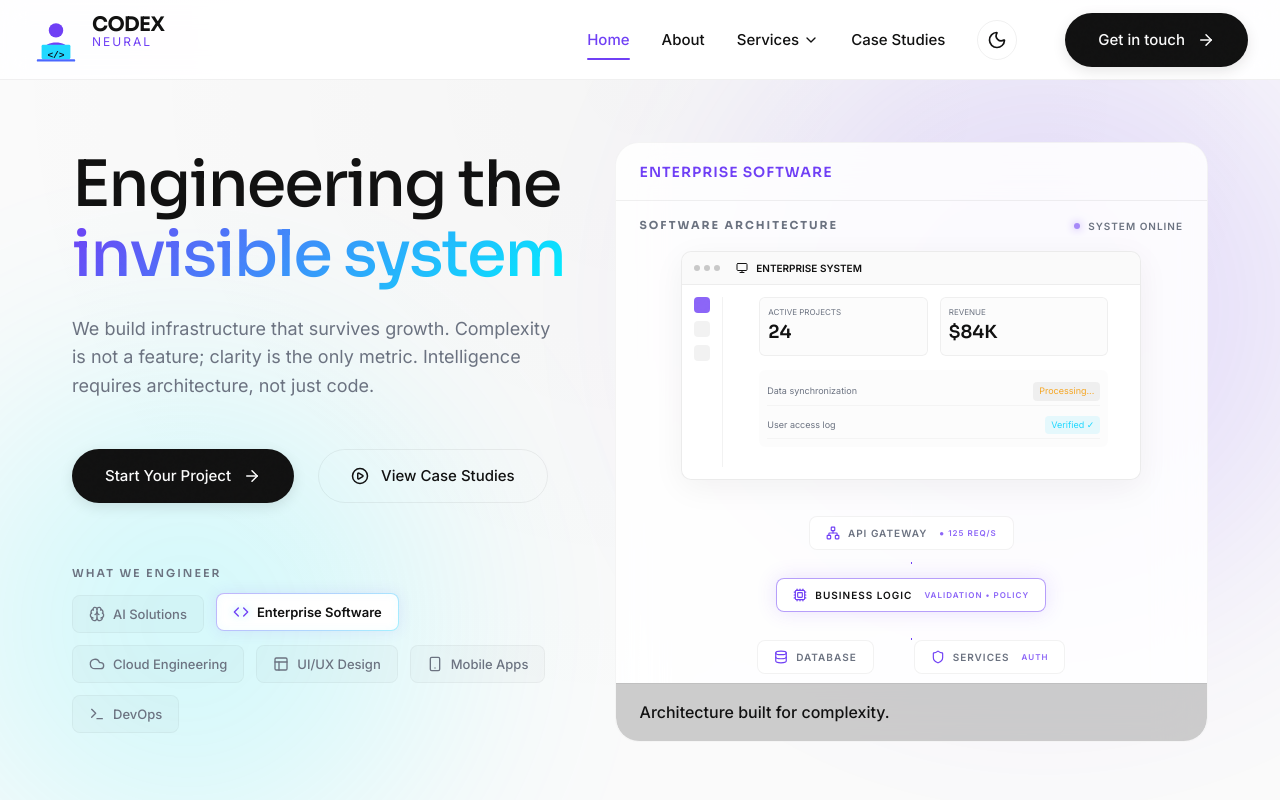
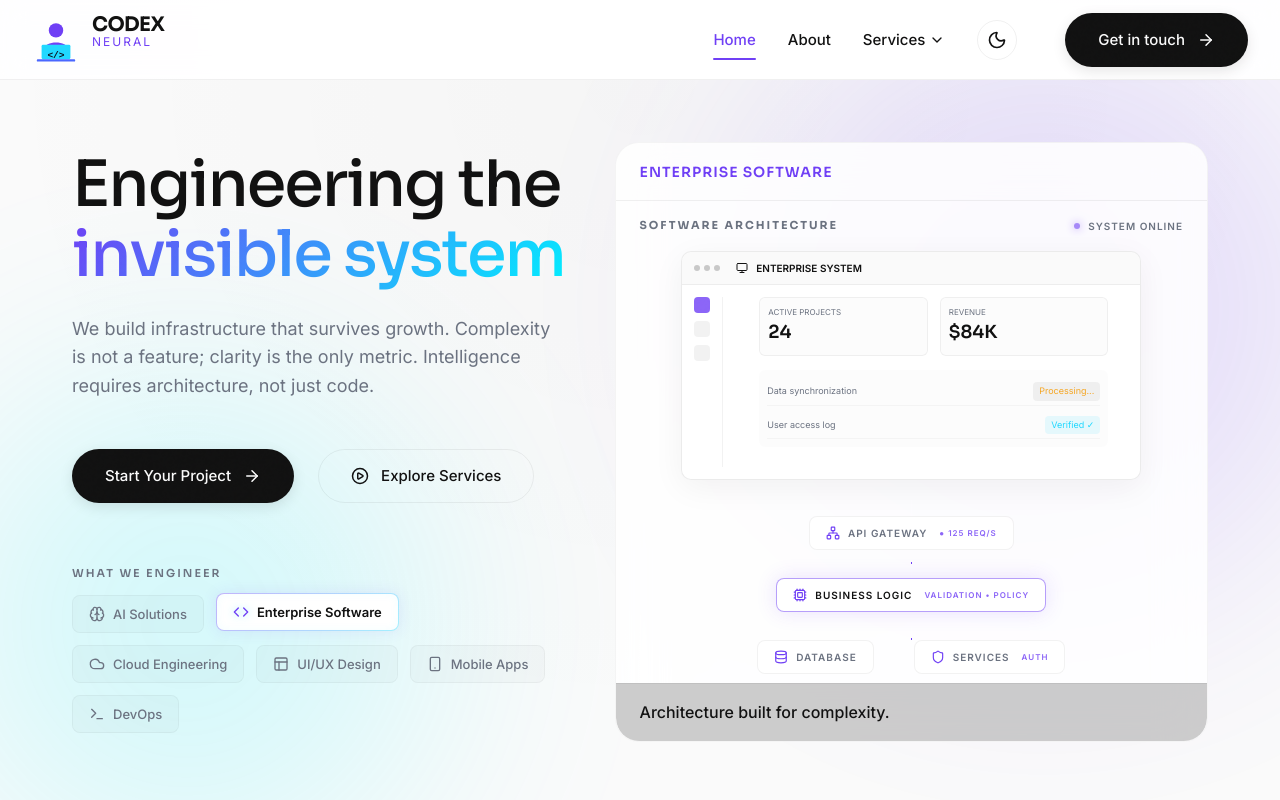
Before and after one commit to Manoharaya/codex-new, a React (Vite) app: page / in a window 1280 px wide. Shown: the top 800 px of the page. Built offline with nearby package versions, Linux system fonts and the light colour scheme.

Commit message:
Comment out case studies page and update navigation and CTA links

```diff
--- a/src/App.jsx
+++ b/src/App.jsx
@@ -12,8 +12,8 @@ const About = lazy(() => import('./pages/About'));
 const ServicesPage = lazy(() => import('./pages/ServicesPage'));
 const ServiceDetailPage = lazy(() => import('./pages/ServiceDetailPage'));
 const Contact = lazy(() => import('./pages/Contact'));
-const CaseStudiesPage = lazy(() => import('./pages/CaseStudiesPage'));
-const CaseStudyDetailPage = lazy(() => import('./pages/CaseStudyDetailPage'));
+// const CaseStudiesPage = lazy(() => import('./pages/CaseStudiesPage'));
+// const CaseStudyDetailPage = lazy(() => import('./pages/CaseStudyDetailPage'));
 const PrivacyPolicy = lazy(() => import('./pages/PrivacyPolicy'));
 const TermsOfService = lazy(() => import('./pages/TermsOfService'));
 
@@ -30,11 +30,13 @@ function App() {
               <Route path="/about" element={<About />} />
               <Route path="/services" element={<ServicesPage />} />
               <Route path="/services/:serviceId" element={<ServiceDetailPage />} />
-              <Route path="/portfolio" element={<Navigate to="/case-studies" replace />} />
-              <Route path="/portfolio/:projectId" element={<Navigate to="/case-studies" replace />} />
+              <Route path="/portfolio" element={<Navigate to="/services" replace />} />
+              <Route path="/portfolio/:projectId" element={<Navigate to="/services" replace />} />
+              {/* <Route path="/case-studies" element={<CaseStudiesPage />} /> */}
+              {/* <Route path="/case-studies/:slug" element={<CaseStudyDetailPage />} /> */}
+              <Route path="/case-studies" element={<Navigate to="/services" replace />} />
+              <Route path="/case-studies/:slug" element={<Navigate to="/services" replace />} />
               <Route path="/contact" element={<Contact />} />
-              <Route path="/case-studies" element={<CaseStudiesPage />} />
-              <Route path="/case-studies/:slug" element={<CaseStudyDetailPage />} />
               <Route path="/privacy" element={<PrivacyPolicy />} />
               <Route path="/terms" element={<TermsOfService />} />
             </Routes>
--- a/src/components/Footer/Footer.jsx
+++ b/src/components/Footer/Footer.jsx
@@ -29,7 +29,8 @@ const Footer = () => {
             <ul className="footer-links">
               <li><Link to="/about" className="footer-link">About</Link></li>
               <li><Link to="/services" className="footer-link">Services</Link></li>
-              <li><Link to="/case-studies" className="footer-link">Case Studies</Link></li>
+              <li><Link to="/contact" className="footer-link">Contact</Link></li>
+              {/* <li><Link to="/case-studies" className="footer-link">Case Studies</Link></li> */}
             </ul>
           </div>
 
@@ -47,8 +48,8 @@ const Footer = () => {
             <h4 className="footer-heading">Resources</h4>
             <ul className="footer-links">
               <li><Link to="/contact" className="footer-link">Contact Us</Link></li>
-              <li><Link to="/case-studies" className="footer-link">Case Studies</Link></li>
               <li><a href="#" className="footer-link">HQ: Kathmandu, Nepal</a></li>
+              {/* <li><Link to="/case-studies" className="footer-link">Case Studies</Link></li> */}
             </ul>
           </div>
 
--- a/src/components/Hero/Hero.jsx
+++ b/src/components/Hero/Hero.jsx
@@ -81,9 +81,9 @@ const Hero = () => {
                 Start Your Project
                 <ArrowRight size={18} className="btn-arrow" />
               </Link>
-              <Link to="/case-studies" className="btn-secondary hero-btn-secondary">
+              <Link to="/services" className="btn-secondary hero-btn-secondary">
                 <PlayCircle size={18} />
-                View Case Studies
+                Explore Services
               </Link>
             </motion.div>
 
--- a/src/components/Navbar/Navbar.jsx
+++ b/src/components/Navbar/Navbar.jsx
@@ -317,7 +317,7 @@ const Navbar = () => {
             </div>
           </div>
 
-          <Link to="/case-studies" className={`nav-link ${isActive('/case-studies') ? 'active' : ''}`}>Case Studies</Link>
+          {/* <Link to="/case-studies" className={`nav-link ${isActive('/case-studies') ? 'active' : ''}`}>Case Studies</Link> */}
 
           <button
             onClick={toggleTheme}
@@ -390,7 +390,7 @@ const Navbar = () => {
               </div>
             </div>
 
-            <Link to="/case-studies" className={`sidebar-link ${isActive('/case-studies') ? 'active' : ''}`} onClick={() => setIsMobileMenuOpen(false)}>Case Studies</Link>
+            {/* <Link to="/case-studies" className={`sidebar-link ${isActive('/case-studies') ? 'active' : ''}`} onClick={() => setIsMobileMenuOpen(false)}>Case Studies</Link> */}
             <Link to="/contact" className={`sidebar-link ${isActive('/contact') ? 'active' : ''}`} onClick={() => setIsMobileMenuOpen(false)}>Contact</Link>
           </div>
 
--- a/src/pages/About.jsx
+++ b/src/pages/About.jsx
@@ -118,8 +118,8 @@ const About = () => {
                 <Link to="/contact" className="btn-primary">
                   Start Your Project <ArrowRight size={16} />
                 </Link>
-                <Link to="/case-studies" className="btn-secondary">
-                  Explore Case Studies <ArrowRight size={16} />
+                <Link to="/services" className="btn-secondary">
+                  Explore Services <ArrowRight size={16} />
                 </Link>
               </motion.div>
             </motion.div>
--- a/src/pages/ServiceDetailPage.jsx
+++ b/src/pages/ServiceDetailPage.jsx
@@ -133,8 +133,8 @@ const ServiceDetailPage = () => {
                   Start Your Project
                   <ArrowRight size={18} className="btn-arrow" />
                 </Link>
-                <Link to="/case-studies" className="btn-secondary">
-                  View Case Studies
+                <Link to="/services" className="btn-secondary">
+                  All Services
                 </Link>
               </motion.div>
             </div>
```
Also changed, not shown: 1 other file (tests, documents, lock files or other folders).
